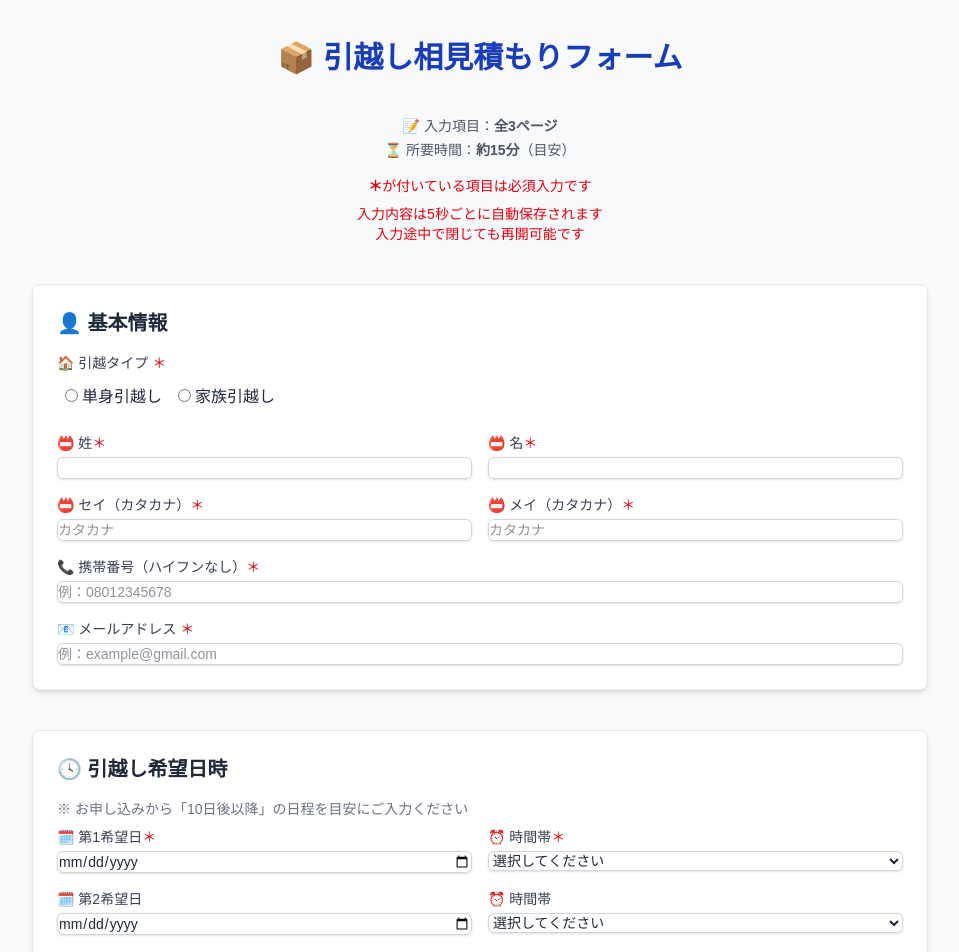
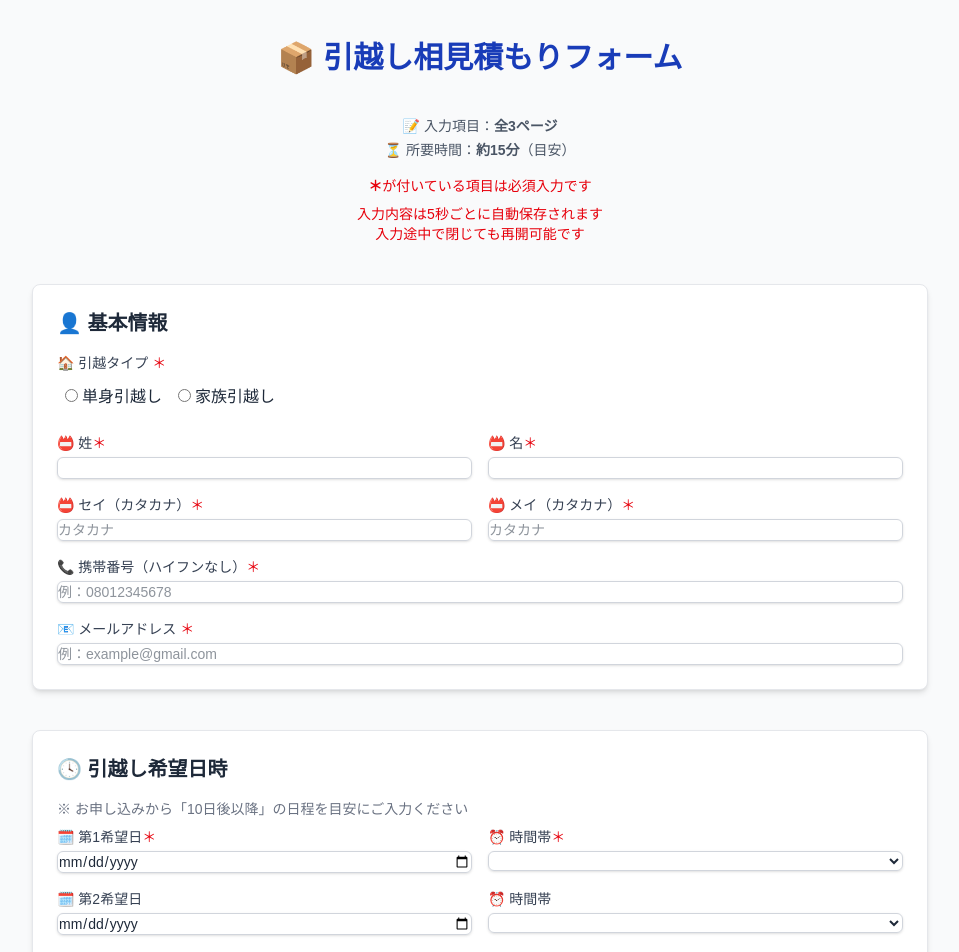
Before and after one commit to watahiki0102/syncworks-site, a Next.js app: page /form/step1 in a window 1280 px wide. Shown: the top 952 px of the page, without its empty margins (160-1119 px from the left). Built offline with nearby package versions, Linux system fonts and the light colour scheme.

Commit message:
空白修正

```diff
--- a/src/app/form/step1/page.tsx
+++ b/src/app/form/step1/page.tsx
@@ -175,7 +175,7 @@
           })}
           className={`${STYLES.input} border ${timeSlotError ? 'border-red-500' : 'border-gray-300'}`}
         >
-          <option value="">選択してください</option>
+          <option value=""></option>
           {TIME_SLOTS.map(slot => (
             <option key={slot.value} value={slot.value}>{slot.label}</option>
           ))}
```
